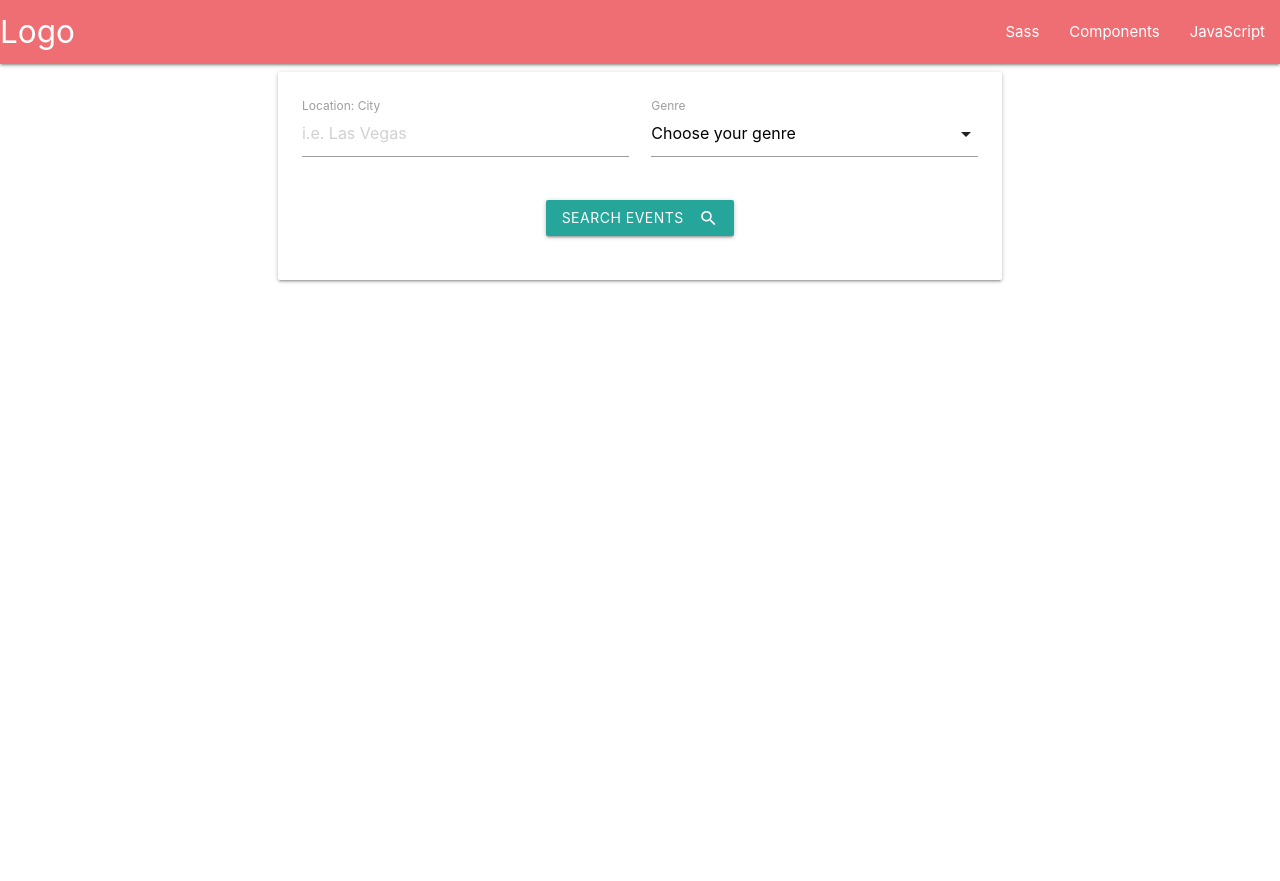
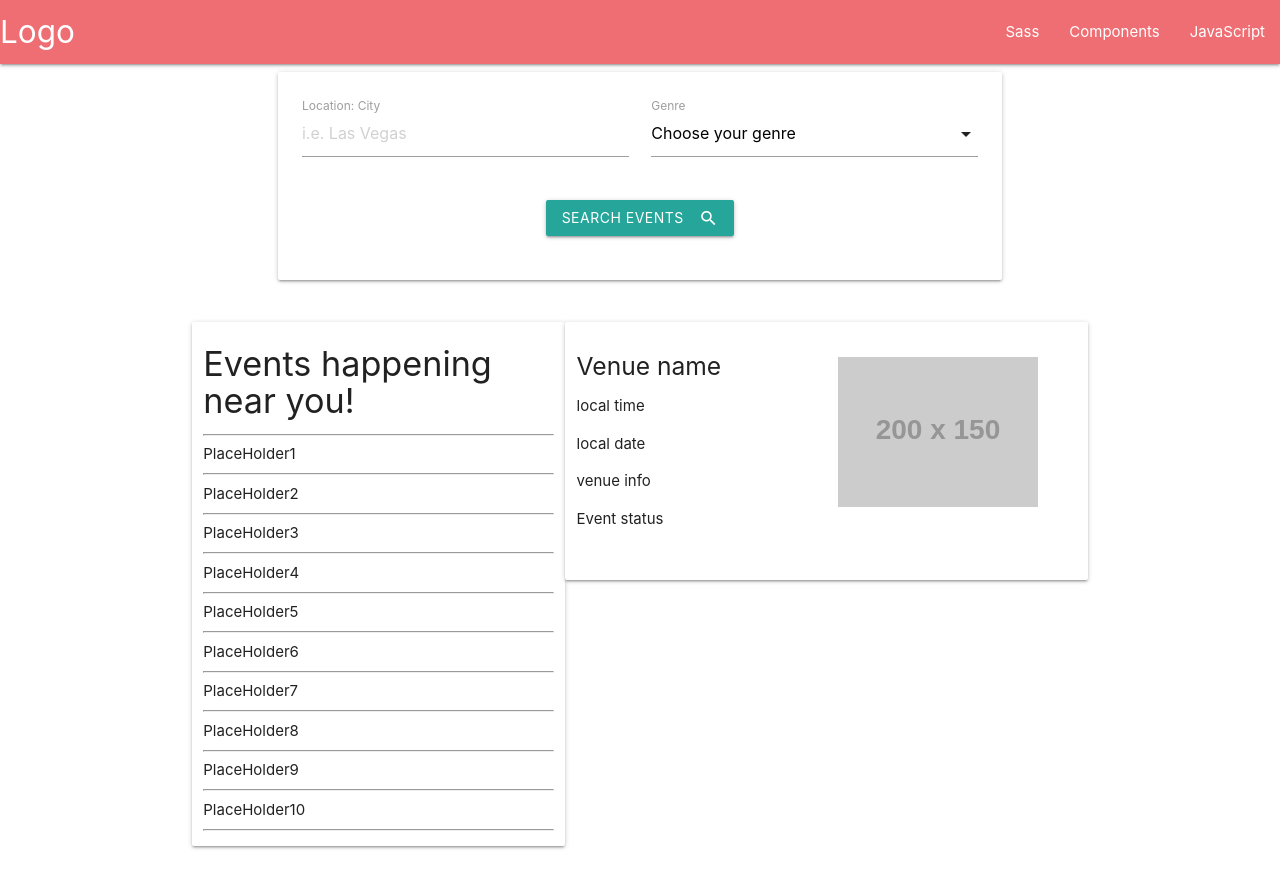
Before and after one commit to gidmp/Treehouse, a plain HTML site: page index.html in a window 1280 px wide. Before the commit the page ends 800 px from the top, so only its background shows below. Drawn offline with nearby package versions, Linux system fonts and the light colour scheme; no server answers; placeholder pictures from the web are drawn by us.

Commit message:
creating layout for the results

```diff
--- a/index.html
+++ b/index.html
@@ -60,6 +60,48 @@
             </div>
             <div class ="col s1"></div>
           </div>
+          <div class="row">
+            <div class="col s5 card">
+              <ul class="results">
+                <li class="results-header"><h4>Events happening near you!</h4></li>
+                <hr>
+                <li class="resultsBtn">PlaceHolder1</li>
+                <hr>
+                <li class="resultsBtn">PlaceHolder2</li>
+                <hr>
+                <li class="resultsBtn">PlaceHolder3</li>
+                <hr>
+                <li class="resultsBtn">PlaceHolder4</li>
+                <hr>
+                <li class="resultsBtn">PlaceHolder5</li>
+                <hr>
+                <li class="resultsBtn">PlaceHolder6</li>
+                <hr>
+                <li class="resultsBtn">PlaceHolder7</li>
+                <hr>
+                <li class="resultsBtn">PlaceHolder8</li>
+                <hr>
+                <li class="resultsBtn">PlaceHolder9</li>
+                <hr>
+                <li class="resultsBtn">PlaceHolder10</li>
+                <hr>
+              </ul>
+            </div>
+            <div class="col s7 card">
+              <div class="row section">
+                <div id="eventDescription" class="col s6">
+                  <h5>Venue name</h5>
+                  <p>local time</p>
+                  <p>local date</p>
+                  <p>venue info</p>
+                  <p>Event status</p>
+                </div>
+                <div class="col s6" id=eventImg>
+                  <img src="https://via.placeholder.com/200x150" style="margin-top: 20px;">
+                </div>
+              </div>
+            </div>
+          </div>
       </div>
 
 
```
